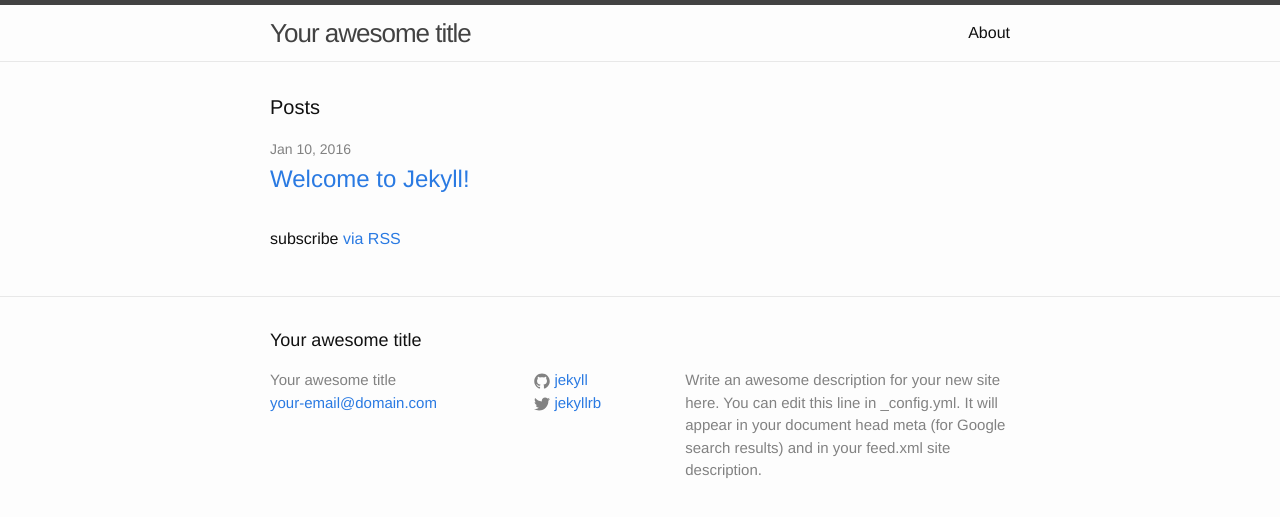
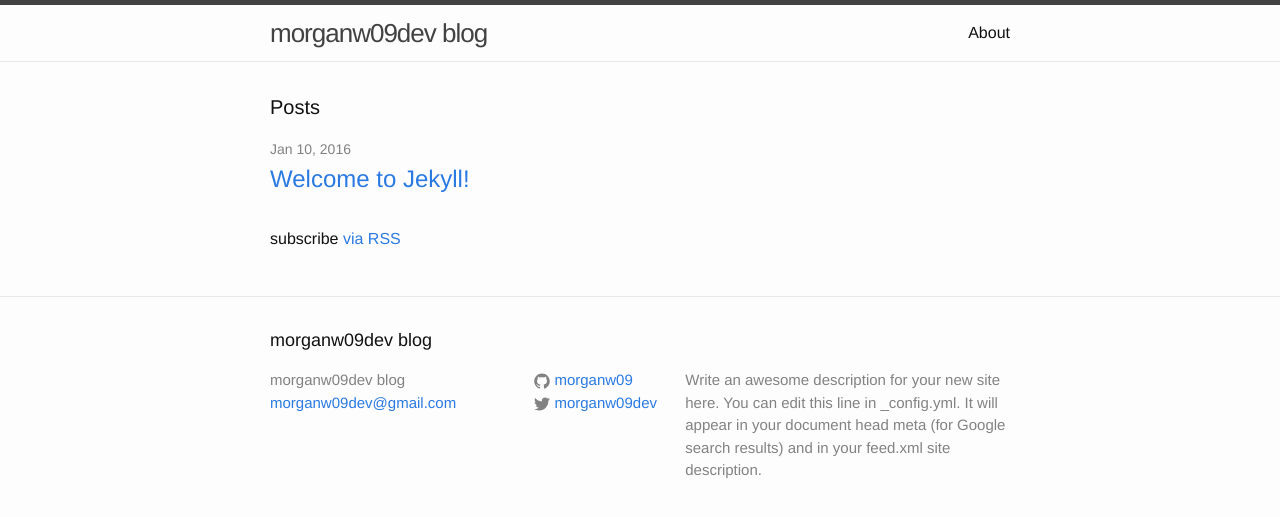
Before and after one commit to Zylophone/morganw09.github.io, a Jekyll site: the page built from index.html, in a window 1280 px wide. Shown: the top 517 px of the page. Built offline with Jekyll 4.4.1, drawn with Linux system fonts in a browser that asks for light colours.

Commit message:
Updating blog.

```diff
--- a/_config.yml
+++ b/_config.yml
@@ -1,14 +1,14 @@
 # Site settings
-title: Your awesome title
-email: your-email@domain.com
+title: morganw09dev blog
+email: morganw09dev@gmail.com
 description: > # this means to ignore newlines until "baseurl:"
   Write an awesome description for your new site here. You can edit this
   line in _config.yml. It will appear in your document head meta (for
   Google search results) and in your feed.xml site description.
 baseurl: "" # the subpath of your site, e.g. /blog/
 url: "http://yourdomain.com" # the base hostname & protocol for your site
-twitter_username: jekyllrb
-github_username:  jekyll
+twitter_username: morganw09dev
+github_username:  morganw09
 
 # Build settings
 markdown: kramdown
```
